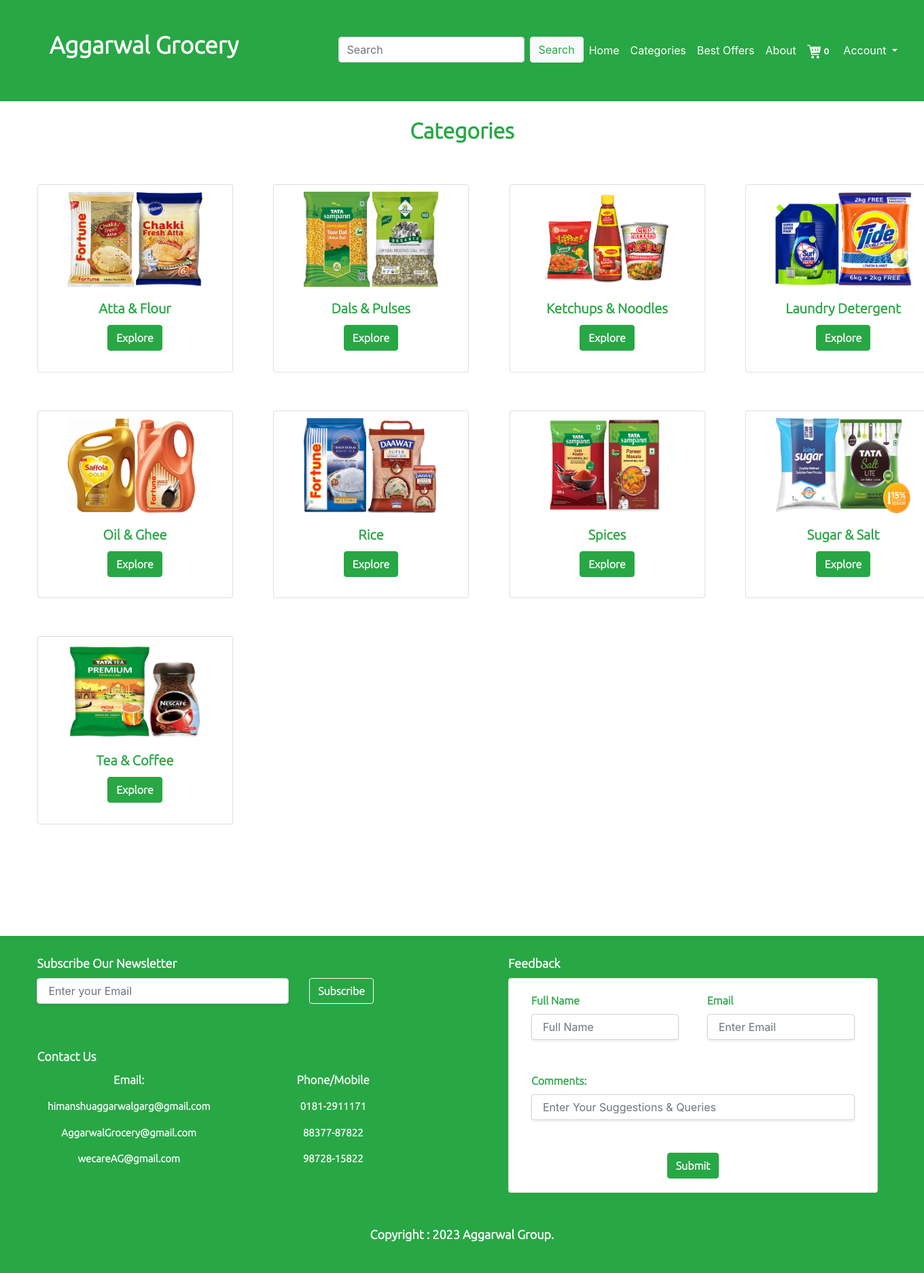
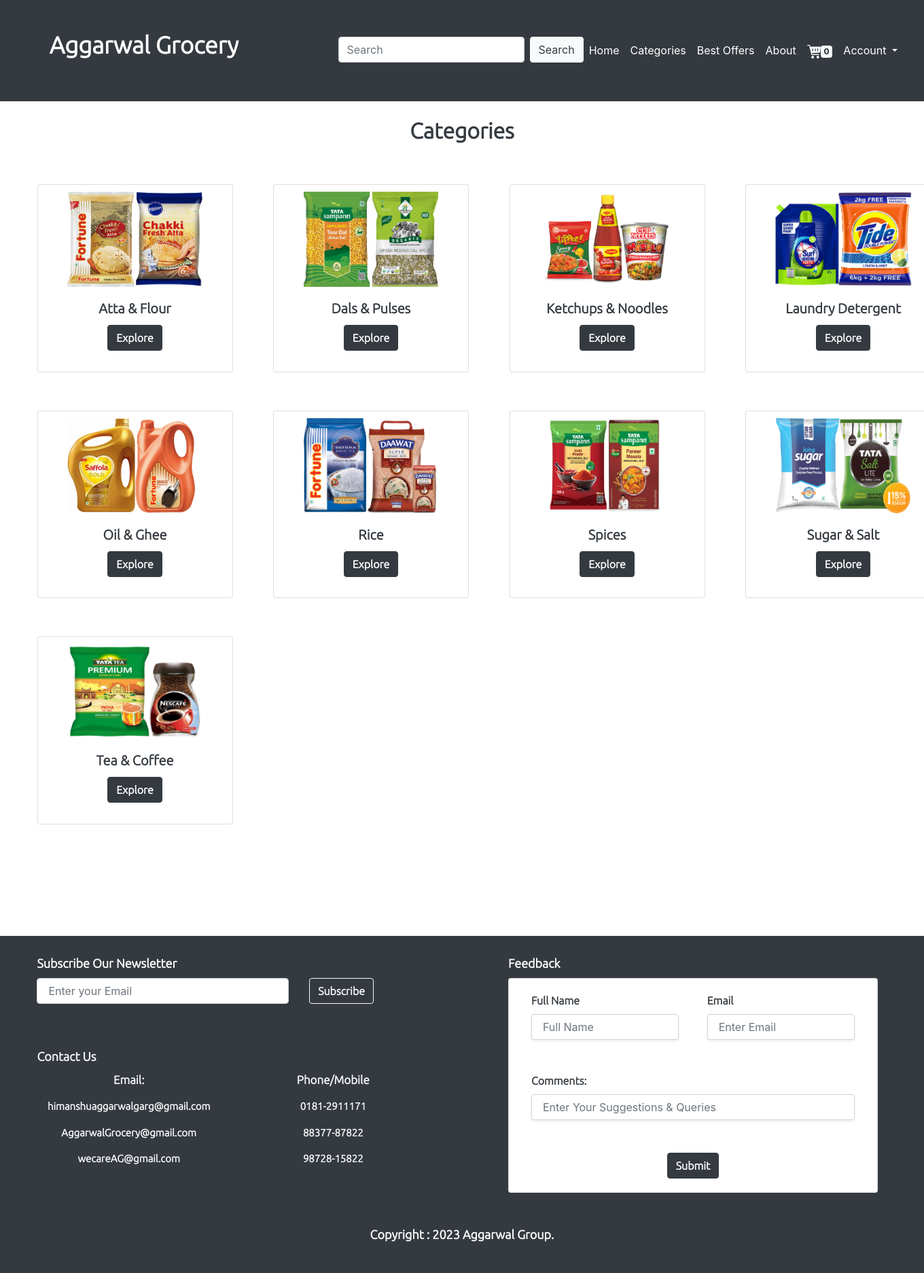
Before and after one commit to himanshu4319/Aggarwal-Grocery, a PHP site: page /categories.php in a window 1360 px wide. Shown: the whole page at 68% size. Run offline with PHP 8.4, Linux system fonts and the light colour scheme; data comes from the database, SQL or seed files in the repository; some libraries are stand-ins or nearby versions.

Commit message:
minor changes

```diff
--- a/Admin/Connection.php
+++ b/Admin/Connection.php
@@ -4,13 +4,13 @@
 $servername = "localhost";
 $username = "root";
 $password = "";
-$dbname = "ag";
+$dbname = "grocery";
 
 
 
 
 // Create connection
-$conn = mysqli_connect($servername, $username, $password, $dbname);
+$conn=mysqli_connect($servername,$username,$password,$dbname);
 // Check connection
 if ($conn) {
 	//echo "Database Connected";
--- a/Admin/index.php
+++ b/Admin/index.php
@@ -8,7 +8,7 @@
 		if($operation=='Accepted'){
 			$status='1';
 		}
-		$query3 = "UPDATE orders SET Status='$status' where `S.no` ='$id1'";
+		$query3 = "UPDATE orders SET Status='$status' where `ID` ='$id1'";
 		mysqli_query($conn , $query3);
 	}
 }
@@ -61,7 +61,7 @@
 				<td style="text-align: center;"><?php echo $row['Payment_Status'];?></td>
 				<td style="text-align: center;"><?php $sta = $row['Status'];
 				if($sta == 0){
-					echo  "<button class='btn btn-danger '><a href='?type=Status&operation=Accepted&id=".$row['S.no']."' style='color: white;'>Pending</a></button>&nbsp;";
+					echo  "<button class='btn btn-danger '><a href='?type=Status&operation=Accepted&id=".$row['ID']."' style='color: white;'>Pending</a></button>&nbsp;";
 				}
 				else{
 					echo "<label class='btn btn-success'>Accepted</label>";
--- a/BP.php
+++ b/BP.php
@@ -33,7 +33,7 @@
 	}
 }
 ?>
-<h3 style="font-family: ubuntu; text-align: center; margin-top: 2%;" class="text-success"><strong>Best Deals</strong></h3>
+<h3 style="font-family: ubuntu; text-align: center; margin-top: 2%;" class="text-dark"><strong>Best Deals</strong></h3>
 <?php
 $query = "SELECT * FROM categories_1 ";
 $res = mysqli_query($conn,$query);?>
@@ -62,7 +62,7 @@
 								<option value="3">3</option>
 								<option value="4">4</option>
 							</select></p>
-							<button type="submit" name="Add_To_Cart" class="btn btn-success btn-block"  >Add to cart</button>
+							<button type="submit" name="Add_To_Cart" class="btn btn-dark btn-block"  >Add to cart</button>
 							<input type="hidden" name="product_id" value="<?php echo $row1['id'];?>">
 							<input type="hidden" name="product_price" value="<?php echo $row1['price'];?>">
 						</div>
--- a/Backened/Connectio.php
+++ b/Backened/Connectio.php
@@ -5,9 +5,7 @@
 $servername = "localhost";
 $username = "root";
 $password = "";
-$dbname = "ag";
-
-
+$dbname = "grocery";
 
 
 // Create connection
--- a/SignIn.php
+++ b/SignIn.php
@@ -25,7 +25,7 @@
 	<link rel="stylesheet" href="https://cdnjs.cloudflare.com/ajax/libs/twitter-bootstrap/4.1.3/css/bootstrap.min.css">
     <link rel="stylesheet" href="https://cdnjs.cloudflare.com/ajax/libs/ionicons/2.0.1/css/ionicons.min.css">
 </head>
-<body class="bg-success">
+<body class="bg-dark">
 	<p class="" style="font-size: 40px;  padding: 6% 38%; "><a class="nav-link" style="color: white; font-family: ubuntu;" href="index.php"><strong> Aggarwal Grocery</strong></a></p>
 	<div class="row">
 
--- a/cart.php
+++ b/cart.php
@@ -54,7 +54,7 @@
 									<td>
 										<form  method="POST" action="manage_cart.php">
 											<input type="hidden" name="main_id" value="<?php echo $row['id']; ?>">
-											<button name="Remove" class="btn btn-success btn-sm"><img src="images/bin.png"  height="20px" width="auto"></button>
+											<button name="Remove" class="btn btn-dark btn-sm"><img src="images/bin.png"  height="20px" width="auto"></button>
 
 										</form>
 									</td>
@@ -85,7 +85,7 @@
 					<option>Debit/Credit Card</option>
 					<option>PayTM</option>
 				</select><br><br>
-				<button type="submit" name="check" class="btn btn-success btn-block" style="margin-bottom:10%;">Place your Order</button>
+				<button type="submit" name="check" class="btn btn-dark btn-block" style="margin-bottom:10%;">Place your Order</button>
 			</form>
 		</div>
 	</div>
--- a/categories.php
+++ b/categories.php
@@ -10,7 +10,7 @@
 $i = 0;
 $Cat_query = " SELECT * FROM categories_1 order by categories asc";
 $res = mysqli_query($conn,$Cat_query);?><br>
-<center><h2 class="nav-brand text-success" style="font-family: ubuntu;"><strong>Categories</strong></h2></center><br>
+<center><h2 class="nav-brand text-dark" style="font-family: ubuntu;"><strong>Categories</strong></h2></center><br>
 <div class="row">
 
 <?php while ($row = mysqli_fetch_array($res)) {
@@ -20,8 +20,8 @@
 				<div class="card" style="width: 18rem; padding: 5% 5%">
 	  				<img style="margin: auto;" src="Admin/images/<?php echo $row['image'];?>" width="auto" height="140px;">
 	  				<div class="card-body">
-	    				<h5 class="card-title text-success" style="text-align: center; font-family: ubuntu;"><strong><?php echo $row['categories'];?></strong></h5>
-					    <center><button type="submit" class="btn btn-success" name="edit" style="font-family: 'Ubuntu', sans-serif; " ><strong><?php echo  "<a href='Pro_view.php?id=".$row['id']."' style='color:white;'>Explore</a>"; ?></strong></button></center>
+	    				<h5 class="card-title text-dark" style="text-align: center; font-family: ubuntu;"><strong><?php echo $row['categories'];?></strong></h5>
+					    <center><button type="submit" class="btn btn-dark" name="edit" style="font-family: 'Ubuntu', sans-serif; " ><strong><?php echo  "<a href='Pro_view.php?id=".$row['id']."' style='color:white;'>Explore</a>"; ?></strong></button></center>
 					</div>
 				</div>
 
--- a/footer.php
+++ b/footer.php
@@ -59,7 +59,7 @@
 }
 ?>
 <footer style="margin-top: 10%; width: auto; height: auto;">
-			<div class="container-fluid bg-success ">
+			<div class="container-fluid bg-dark ">
 				<div class="row">
 					<div class="col-md-6 col-lg-6 col-sm-6 col-xl-6" style="padding: 0% 4%;">
 						<form class="form-group"   method="POST">
@@ -95,23 +95,23 @@
 							<div class="card " style="padding: 0% 5%;">
 								<div class="row" style="margin-top: 20px;">
 									<div class="col-md-6 col-lg-6 col-xl-6 col-sm-6" style="padding: 0% 4%;">
-										<label class="text-success" style="font-family: ubuntu"><strong>Full Name</strong></label>
+										<label class="text-dark" style="font-family: ubuntu"><strong>Full Name</strong></label>
 										<input type="text" class="form-control shadow-sm p-3 mb-5 bg-white rounded" name="Fu_name" placeholder="Full Name">
 									</div>
 									<div class="col-md-6 col-lg-6 col-sm-6 col-xl-6" style="padding: 0% 4%">
-										<label class="text-success"style="font-family: ubuntu"><strong>Email</strong></label>
+										<label class="text-dark"style="font-family: ubuntu"><strong>Email</strong></label>
 										<input type="text"name="ConEMAIL" class="form-control shadow-sm p-3 mb-5 bg-white rounded"  placeholder="Enter Email">
 									</div>
 								</div>
 								<div class="row">
 									<div class="col-md-12 col-lg-12 col-xl-12 col-sm-12" style="padding: 0% 4%;">
-										<label class="text-success"style="font-family: ubuntu"><strong>Comments:</strong></label>
+										<label class="text-dark"style="font-family: ubuntu"><strong>Comments:</strong></label>
 										<input type="text" class="form-control shadow-sm p-3 mb-5 bg-white rounded " name="Com_ments" placeholder="Enter Your Suggestions & Queries">
 									</div>
 								</div>
 								<div class="row" style="margin-bottom: 20px;">
 									<div class=" col-md-12 col-sm-12 col-xl-12 col-lg-12">
-										<center><button type="Submit" name="Contact_us" class="btn btn-success" style="text-align: center;font-family: ubuntu"><strong>Submit</strong></button></center>
+										<center><button type="Submit" name="Contact_us" class="btn btn-dark" style="text-align: center;font-family: ubuntu"><strong>Submit</strong></button></center>
 									</div>
 								</div>
 							</div>
--- a/header.php
+++ b/header.php
@@ -19,8 +19,8 @@
 <body>
 <section class="bg-success">
 
-	<div class="container-fluid">
-		<nav class="navbar navbar-expand-lg bg-success navbar-dark">
+	<div class="container-fluid bg-dark">
+		<nav class="navbar navbar-expand-lg bg-dark navbar-dark">
 			<a class="navbar-brand" href="index.php"><p style="font-size: 35px; padding: 0% 15%; font-family: 'Ubuntu', sans-serif;"><strong> Aggarwal Grocery </strong></p></a>
 			<button class=" navbar-toggler" type="button" data-toggle="collapse" data-target="#navbarTogglerDemo02" aria-controls="navbarTogglerDemo02" aria-expanded="false" aria-label="Toggle navigation">
 				<span class="navbar-toggler-icon"></span>
@@ -30,7 +30,7 @@
 				<ul class="navbar-nav ml-auto">
 					<li class="nav-item active "><form class="form-inline" method="POST" action="search.php">
 					    <input class="form-control mr-sm-2" name="search" placeholder="Search" aria-label="Search">
-					    <button class="btn btn-light  my-2 my-sm-0" type="submit" name="Search_bar" style="color: #28A745;">Search</button>
+					    <button class="btn btn-light text-dark  my-2 my-sm-0" type="submit" name="Search_bar">Search</button>
 					</form></li>
 					<li class="nav-item active ">
 						<a class="nav-link" href="index.php">Home</a>
@@ -51,7 +51,7 @@
 					}
 					?>
 					<li class="nav-item active ">
-						<a class="nav-link" href="cart.php"><img src="images/cart.png" width="20px" height="20px"><span class="badge badge-success"><?php echo $count;?></span></a>
+						<a class="nav-link" href="cart.php"><img src="images/cart.png" width="20px" height="20px"><span class="badge badge-light"><?php echo $count;?></span></a>
 					</li><?php
 					if(isset($_SESSION['Email'])){
 						$name = $_SESSION['fname'];?>
```
Also changed, not shown: SignUp.php (+4 -4 lines), index.php (+7 -3 lines), images/Banner_2.jpg (added), images/Banner_3.jpg (added).
